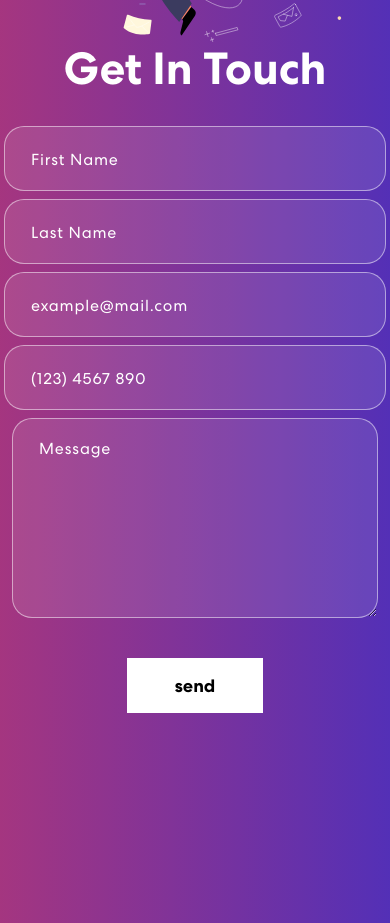
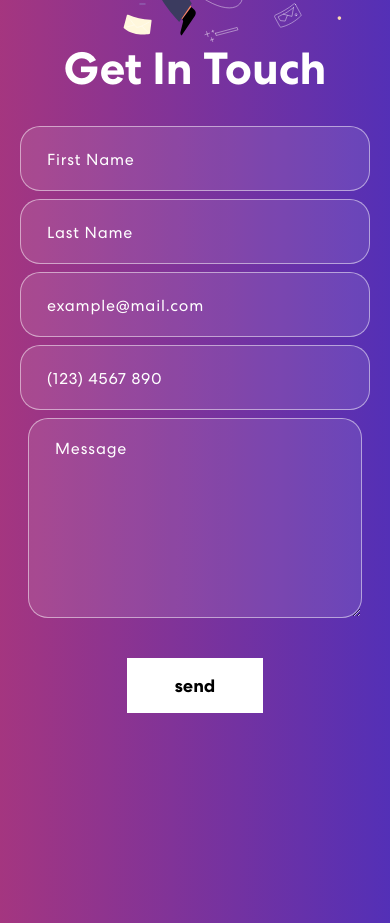
Before and after one commit to femmytedrey/Personal-Portfolio, a React (Create React App) app: page / in a window 390 px wide. Shown: the part 4160-5083 px from the top of the page. Built offline with nearby package versions, Linux system fonts and the light colour scheme.

Commit message:
styling for mobile

```diff
--- a/src/components/Contact.js
+++ b/src/components/Contact.js
@@ -104,7 +104,7 @@ export const Contact = () => {
                 <Col md={6}>
                     <h2>Get In Touch</h2>
                     <form ref={form} onSubmit={sendEmail} noValidate>
-                        <Row>
+                        <Row className='px-3'>
                             <Col sm={6} className='px-1'>
                                 <input name='fname' id='fname' type='text' value={formDetails.firstName} placeholder='First Name' onChange={(e) => onFormUpdate('firstName', e.target.value)} />
                             </Col>
```
